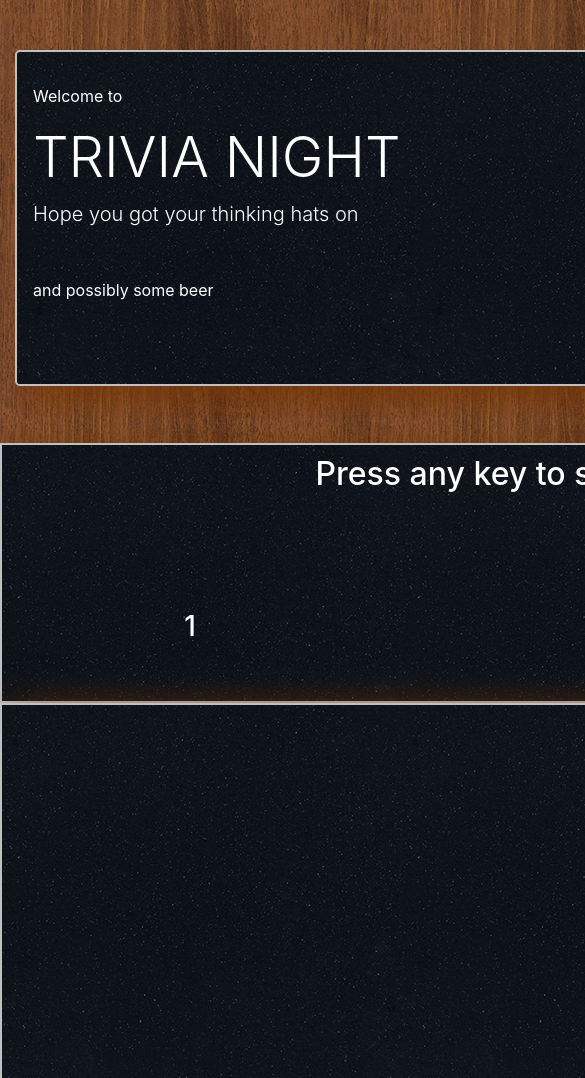
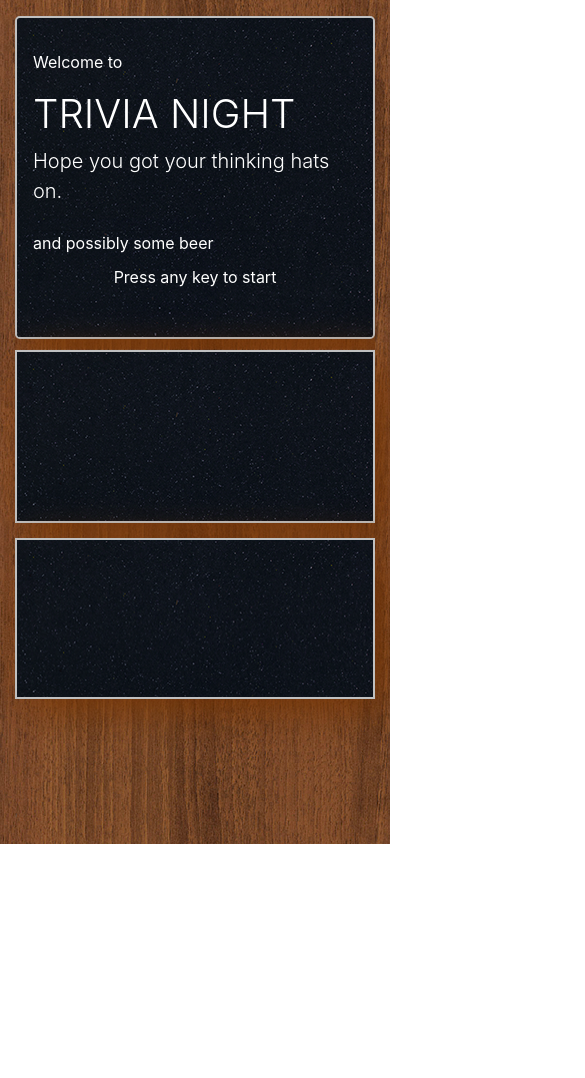
Before and after one commit to RamonJul/TriviaGame, a plain HTML site: page index.html in a window 390 px wide. Shown: the top 1078 px of the page, 585 px wide, since content can reach past the window. After the commit the page ends 844 px from the top, so only its background shows below. Drawn offline with nearby package versions, Linux system fonts and the light colour scheme.

Commit message:
added media queries

```diff
--- a/assets/css/style.css
+++ b/assets/css/style.css
@@ -12,7 +12,7 @@ body{
 }
 .container{
     margin-top: 50px;
-    min-width: 960px;
+    /* min-width: 960px; */
 }
 
 /* header */
@@ -20,7 +20,7 @@ body{
     margin-bottom: 25px;
 }
 .jumbotron{
-    height: 336px;
+    height: 400px;
 }
 
 /* 2nd row */
@@ -36,13 +36,21 @@ body{
 }
 #timer{
     position: absolute;
-    left:171.5px;
-   bottom:  50px;
+        left:0;
+        right:0;
+        bottom: 0;
+        top:0;
+        margin: auto;
+
    text-align: center;
+   height: 33px;
    width :33px;
 }
+.timer_holder{
+    height: 100%;
+}
 .canvas{
-    height: 200px;
+    height: 100%;
 }
 canvas{
     width: 100%;
@@ -60,9 +68,82 @@ canvas{
 .button{
     margin: 4% 0
 }
-.btn{
+/* .btn{
     background-image:
-}
+} */
 #choice_1{
     margin-top: 4%;
 }
+
+
+
+
+@media screen and (max-width:991px ){
+
+    .button{
+        margin: 8% 0
+    }
+    #choice_1{
+        margin-top: 2%;
+    }
+}
+
+@media screen and (max-width:767px ){
+    .container{
+        margin-top:4%
+    }
+    .header{
+        margin-bottom: 4%;
+    }
+    .col-md-4,.col-md-6{
+        width:510px
+    }
+
+    .col-md-4{
+        margin-bottom: 4%;
+    }
+
+}
+@media screen and (max-width:575px ){
+    .container{
+        margin-top:4%;
+
+    }
+    .jumbotron{
+        height: auto;
+        margin-bottom: 3%;
+    }
+    .header{
+        margin-bottom: .2%;
+    }
+    #question{
+        font-size:2.5em;
+    }
+    #answer,.my-4, #corrects,#wrong{
+        margin-bottom: 0;
+    }
+    .my-4{
+        margin-bottom: 0 !important;
+    }
+    .half{
+        padding: 0 15px;
+        height: auto;
+    }
+    .col-md-4,.col-md-6{
+        width:100%
+    }
+    #timer{
+        position: absolute;
+        left:0;
+        right:0;
+        margin: auto;
+
+    }
+    .col-md-4{
+        margin-bottom: 4%;
+    }
+    .button{
+        margin:0;
+    }
+
+}
--- a/assets/javascript/app.js
+++ b/assets/javascript/app.js
@@ -51,7 +51,8 @@ function Question() {
         document.getElementById("instruction").textContent = ""
         document.getElementById("EndScreen").textContent = ""
         document.getElementById("answer").textContent = ""
-        document.getElementById("corrects").textContent = ("")
+        document.getElementById("corrects").textContent = ""
+        document.getElementById("wrong").textContent = ""
         times++
 
         while (true) {
@@ -129,13 +130,13 @@ function circletimer(base, current) {
     ctx.beginPath();
 
     ctx.lineWidth = 10;
-    ctx.arc(150, 95, 50, 1.5 * Math.PI, (((base - current) * 2 / base) + 1.5) * Math.PI);
+    ctx.arc(150, 75, 50, 1.5 * Math.PI, (((base - current) * 2 / base) + 1.5) * Math.PI);
     ctx.strokeStyle = "yellow";
     ctx.stroke();
 
     ctx.beginPath();
     ctx.lineWidth = 1
-    ctx.arc(150, 95, 45, 0, 2 * Math.PI);
+    ctx.arc(150, 75, 45, 0, 2 * Math.PI);
     ctx.fillStyle = "transparent"
     ctx.fill();
     ctx.strokeStyle = "transparent";
@@ -177,18 +178,18 @@ function Reveal() {
 
 }
 
-function endstate(active_slide) {
+function endstate() {
     canvasclear();
     document.getElementsByClassName("next")[0].children[0].textContent = ("Status")
     document.getElementsByClassName("next")[0].children[1].textContent = "Here's how well you did"
     document.getElementsByClassName("next")[0].children[2].textContent = "Come back again"
     document.getElementsByClassName("next")[0].children[4].textContent = ("Number of Correct Answers " + right)
     document.getElementsByClassName("next")[0].children[5].textContent = ("Number of Wrong Answers " + wrong)
+    document.getElementsByClassName("next")[0].children[6].textContent = ("Press any key to play again")
     document.getElementById("slide-1").classList.toggle("next")
     document.getElementById("slide-2").classList.toggle("next")
     $("#carouselExampleControls").carousel("next");
     button_state(true, 0)
-    document.getElementById("instruction").textContent = ("Press any key to play again")
     start = false
 }
 
@@ -204,15 +205,15 @@ document.getElementById("slide-2").classList.toggle("next")
 button_state(true, 0)
 
 
-// console.log(document.getElementsByClassName("next")[0].children)
-// // console.log(document.getElementsByClassName("next"))
+console.log(document.getElementsByClassName("next")[0].children)
+// console.log(document.getElementsByClassName("next"))
 
-// var c = document.getElementById("myCanvas");
-// var ctx = c.getContext("2d");
+var c = document.getElementById("myCanvas");
+var ctx = c.getContext("2d");
 
 // ctx.beginPath();
 // ctx.lineWidth=5;
-// ctx.arc(150,95,50,0, 2*Math.PI);
+// ctx.arc(150,75,50,0, 2*Math.PI);
 // ctx.strokeStyle = "blue";
 // ctx.stroke();
 
@@ -220,7 +221,7 @@ button_state(true, 0)
 
 // ctx.beginPath();
 // ctx.lineWidth=1;
-// ctx.arc(150,95,40,0,2*Math.PI);
+// ctx.arc(150,75,40,0,2*Math.PI);
 // ctx.fillStyle="purple"
 // ctx.fill();
 // ctx.strokeStyle = "purple";
--- a/index.html
+++ b/index.html
@@ -30,10 +30,11 @@
                     <div id="slide-1" class="jumbotron carousel-item active">
                         <p id="EndScreen">Welcome to</p>
                         <h1 id="question" class="display-4">TRIVIA NIGHT</h1>
-                        <p id="answer" class="lead">Hope you got your thinking hats on</p>
+                        <p id="answer" class="lead">Hope you got your thinking hats on. </p>
                         <hr class="my-4">
                         <p id="corrects">and possibly some beer</p>
                         <p id="wrong"></p>
+                        <p id="instruction">Press any key to start</p>
                     </div>
                     <div id="slide-2" class="jumbotron carousel-item">
                         <p id="EndScreen"></p>
@@ -42,20 +43,16 @@
                         <hr class="my-4">
                         <p id="corrects"></p>
                         <p id="wrong"></p>
+                        <p id="instruction"></p>
                     </div>
                 </div>
             </div>
         </div>
         <div class="row half">
             <div class="col-md-4">
-                <div class="row">
-                    <div class="col-md-12 guide">
-                        <h2 id="instruction">Press any key to start</h2>
-                    </div>
-                </div>
                 <div class="row timer_holder">
                     <div class="col-md-12 canvas">
-                        <h3 id="timer">1</h3>
+                        <h3 id="timer"></h3>
                         <canvas id="myCanvas"></canvas>
                     </div>
                 </div>
```
